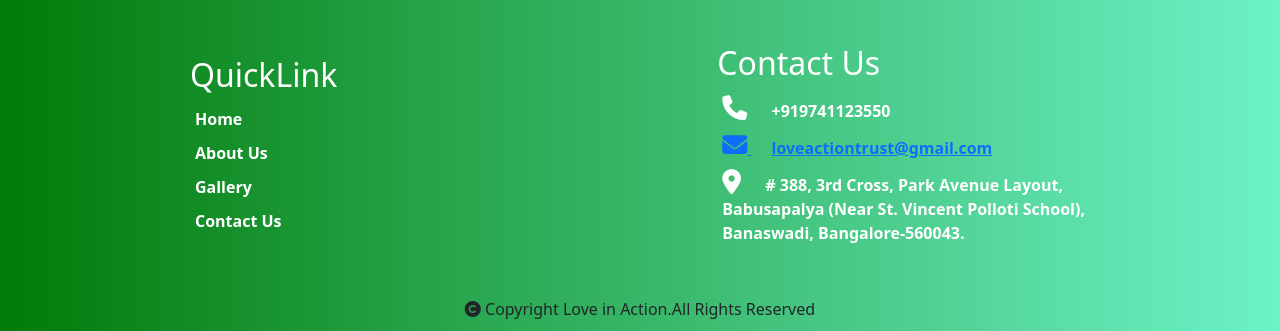
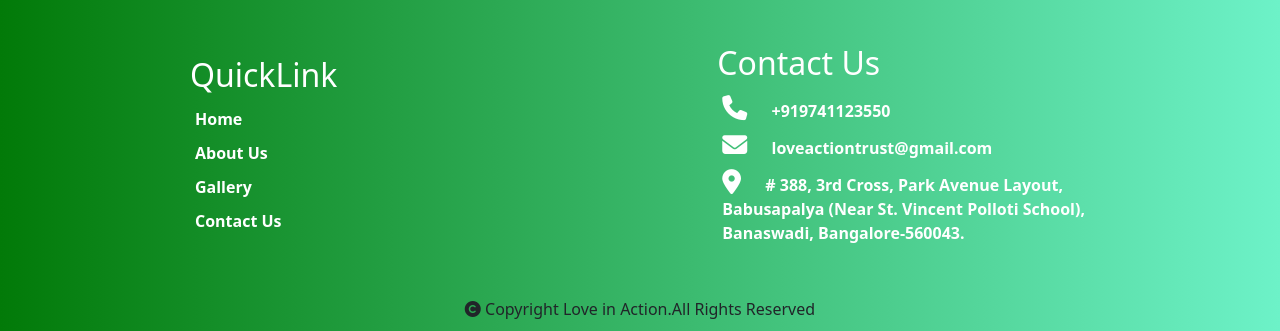
Before and after one commit to loveinactiontrust/lovein, a plain HTML site: page contact.html in a window 1280 px wide. Shown: the part 1533-1864 px from the top of the page. Drawn offline with nearby package versions, Linux system fonts and the light colour scheme.

Commit message:
Update contact.css

```diff
--- a/contact.css
+++ b/contact.css
@@ -252,6 +252,10 @@
 .details li span{
     margin: 20px;
 }
+.details li a{
+     text-decoration: none;
+     color:#ffffff;
+}
 .copyright{
     min-height: 30px;
     width: 100%;
```
